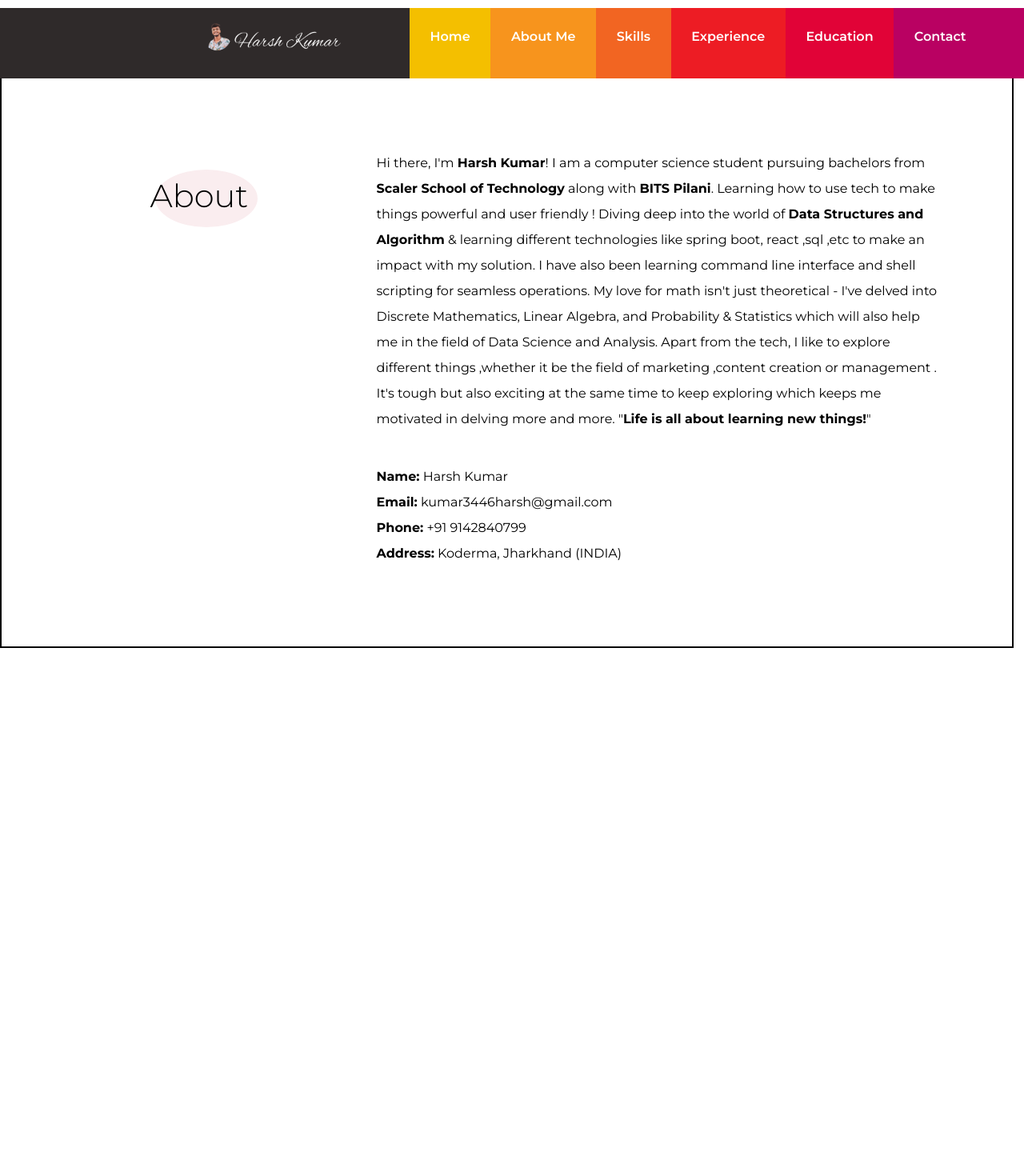
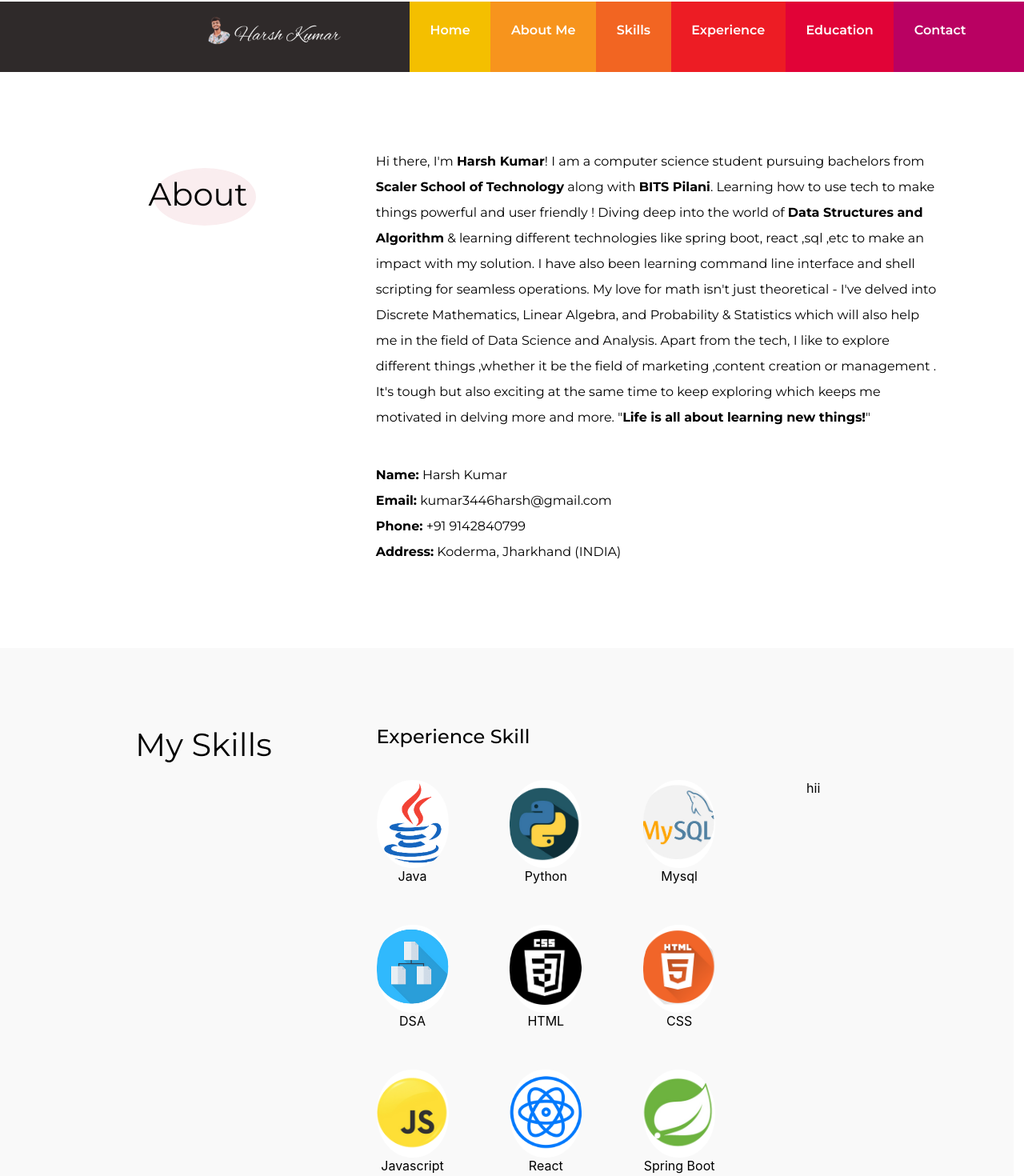
Before and after one commit to harsh-kumar-patwa/portfolio, a React (Create React App) app: page / in a window 1280 px wide. Shown: the part 710-2180 px from the top of the page at 80% size. Before the commit the page ends 1520 px from the top, so only its background shows below. Built offline with nearby package versions, Linux system fonts and the light colour scheme.

Commit message:
added skills page , corrected many previous issues , made navbar sticky , and some minor bug fixing

```diff
--- a/src/App.js
+++ b/src/App.js
@@ -2,6 +2,9 @@ import logo from './logo.svg';
 import './App.css';
 import HomePage from './components/HomePage';
 import AboutMe from './components/AboutMe';
+import SkillPage from './components/SkillsPage';
+// import spriteLogo from './assets/logos.png';
+
 
 function MyComponent() {
   const my_description = `Hi there, I'm <strong>Harsh Kumar</strong>!
@@ -35,6 +38,17 @@ const my_details = [(
   </span>
 )];
 
+let skillsMapArray = [{skillName:"Java"},
+                  {skillName:"Python"},
+                  {skillName:"Mysql"},
+                  {skillName:"DSA"},
+                  {skillName:"HTML"},
+                  {skillName:"CSS"},
+                  {skillName:"Javascript"},
+                  {skillName:"React"},
+                  {skillName:"Spring Boot"}
+                ];
+
 function App() {
   return (
     <div className="App">
@@ -43,7 +57,10 @@ function App() {
 
           MyDescription={MyComponent()}
 
-          AboutMeDetails={my_details}/>
+          AboutMeDetails={my_details}
+      />
+      <SkillPage skillsMap={skillsMapArray}/>
+
     </div>
   );
 }
--- a/src/components/AboutMe/AboutMe.css
+++ b/src/components/AboutMe/AboutMe.css
@@ -3,7 +3,7 @@
     width: 99vw;
     display: flex;
     /* flex-direction: column; */
-    border: 2px solid black;
+    /* border: 2px solid black; */
 }
 .about-h1{
     height: 89vh;
@@ -45,7 +45,7 @@
     left: 14.5vw;
     z-index: 0;
     font-family: Montserrat, sans-serif;
-    font-weight: 300;
+    font-weight: 400;
     font-size: 5vh;
 }
 .about-me-details{
--- a/src/components/HomePage/HomePage.css
+++ b/src/components/HomePage/HomePage.css
@@ -19,6 +19,7 @@
     width: 100vw;
     flex-direction: row;
     justify-content: start;
+
     /* padding-bottom: 1vh; */
     /* border: 2px solid blue; */
 
@@ -122,3 +123,14 @@
 .git-link{
     background-color: rgb(47, 42, 42);
 }
+header {
+    position: absolute;
+    bottom: 0;
+    width: 100%;
+}
+
+header.sticky {
+    position: fixed;
+    top: 0;
+    bottom: auto;
+}
--- a/src/components/HomePage/HomePage.js
+++ b/src/components/HomePage/HomePage.js
@@ -4,7 +4,29 @@ import Navbar from "../Navbar";
 import clouds from "../../assets/clouds.png";
 import banner from "../../assets/banner.jpg";
 import harsh from "../../assets/Harsh Kumar.png";
+import React,{useState,useEffect} from "react";
 function HomePage(){
+
+    const [isScrolled,setIsScrolled]=useState(false);
+    const handleNavClick = ()=>{
+        // console.log('Navbar button clicked');
+        setIsScrolled(true);
+    }
+    useEffect(()=>{
+        const handleScroll = () => {
+            if (window.scrollY > 700) {
+                setIsScrolled(true);
+            } else {
+                setIsScrolled(false);
+            }
+        };
+
+        window.addEventListener('scroll', handleScroll);
+        return () => {
+            window.removeEventListener('scroll', handleScroll);
+        };
+    },[]);
+
     return (
         <div className="homepage" id="homepage">
             <div className="top-homepage">
@@ -20,9 +42,9 @@ function HomePage(){
                     <img src={banner} alt="banner"></img>
                 </div>
             </div>
-            <header>
+            <header className={isScrolled ? 'sticky':''}>
                 <a className="git-link" href="https://www.github.com/harsh-kumar-patwa"><img src={harsh} alt=""></img></a>
-                <Navbar/>
+                <Navbar onNavClick={handleNavClick}/>
             </header>
         </div>
     );
--- a/src/components/Navbar/Navbar.css
+++ b/src/components/Navbar/Navbar.css
@@ -5,8 +5,7 @@
     height: 100%;
     background-color: rgb(185,1,98);
     width: 60vw;
-    position: sticky;
-    top: 0;
+
     z-index: 3;
 }
 .navbar-item{
--- a/src/components/Navbar/Navbar.js
+++ b/src/components/Navbar/Navbar.js
@@ -1,16 +1,15 @@
 import './Navbar.css';
-import {useRef} from 'react';
-function Navbar(){
+function Navbar({onNavClick}){
 
     return (
         <nav>
             <ul className='navbar'>
-                <li className='navbar-item' id='home-color'><a href='#homepage'>Home</a></li>
-                <li className='navbar-item' id='about-me-color'><a href='#about-main-page'>About Me</a></li>
-                <li className='navbar-item' id='skills-color'><a href='#'>Skills</a></li>
-                <li className='navbar-item' id='experience-color'><a href='#'>Experience</a></li>
-                <li className='navbar-item' id='education-color'><a href='#'>Education</a></li>
-                <li className='navbar-item' id='contact-color'><a href='#'>Contact</a></li>
+                <li className='navbar-item' id='home-color'><a onClick={onNavClick} href='#homepage'>Home</a></li>
+                <li className='navbar-item' id='about-me-color' onClick={onNavClick}><a href='#about-main-page'>About Me</a></li>
+                <li className='navbar-item' id='skills-color' onClick={onNavClick}><a href='#'>Skills</a></li>
+                <li className='navbar-item' id='experience-color' onClick={onNavClick}><a href='#'>Experience</a></li>
+                <li className='navbar-item' id='education-color' onClick={onNavClick}><a href='#'>Education</a></li>
+                <li className='navbar-item' id='contact-color' onClick={onNavClick}><a href='#'>Contact</a></li>
             </ul>
         </nav>
     )
--- /dev/null
+++ b/src/components/SkillsPage/SkillsPage.css
@@ -0,0 +1,43 @@
+.skils-main-page{
+    height: 90vh;
+    width: 99vw;
+    display: flex;
+    background-color: rgb(249,249,249);
+}
+.my-skills-h1{
+    width: 30vw;
+    /* border: 2px solid red; */
+    padding-top: 12vh;
+    padding-left: 10vw;
+}
+.my-skills-h1 h1{
+    font-family: Montserrat, sans-serif;
+    font-weight: 400;
+    font-size: 5vh;
+}
+.skills-main-container{
+    width: 70vw;
+    /* border : 2px solid blue; */
+    padding-left: 7vw;
+    display: flex;
+    flex-direction: column;
+    padding-top:12vh ;
+    gap: 5vh;
+    align-items: start;
+
+}
+.skills-container-title{
+    font-family: Montserrat, sans-serif;
+    font-weight: 500;
+    font-size: 1.5rem
+}
+.skills-container{
+    width: 100%;
+    /* display: flex; */
+    /* gap: 2vw; */
+    align-items: start;
+}
+.skills-conatiner-and-details{
+    display: flex;
+    gap: 2vw;
+}
--- /dev/null
+++ b/src/components/SkillsPage/SkillsPage.js
@@ -0,0 +1,40 @@
+import './SkillsPage.css';
+import logos from '../../assets/logos1.png';
+function SkillsPage({skillsMap}){
+    return (
+        <div id="skills-main-page" className="skils-main-page">
+            <div className="my-skills-h1">
+                <h1>My Skills</h1>
+            </div>
+            <div className="skills-main-container">
+                <div className="skills-container-title" >
+                    Experience Skill
+                </div>
+                <div className='skills-conatiner-and-details'>
+                    <div className="skills-container" style={{display:"flex",width:`40vw`,gap:"6vw",rowGap:"4vw",flexWrap:"wrap"}}>
+                    {skillsMap.map((skill, index) => {
+                        return (
+                            <div key={index} id={skill.skillName} className="progress" style={{}}>
+                                <div
+                                    style={{
+                                        width: '90px',
+                                        height: '110px',
+                                        backgroundImage: `url(${logos})`,
+                                        backgroundPosition: `${-index * 94}px 0px`,
+                                        borderRadius:`48%`
+                                    }}
+                                    alt={skill.skillName}
+                                />
+                                {skill.skillName}
+                            </div>
+                        );
+                    })}
+                    </div>
+
+                    <div className='skills-details'>hii</div>
+                </div>
+            </div>
+        </div>
+    )
+}
+export default SkillsPage;
--- /dev/null
+++ b/src/components/SkillsPage/index.js
@@ -0,0 +1 @@
+export { default } from './SkillsPage';
```
Also changed, not shown: src/assets/logos.png (added), src/assets/logos1.png (added).
